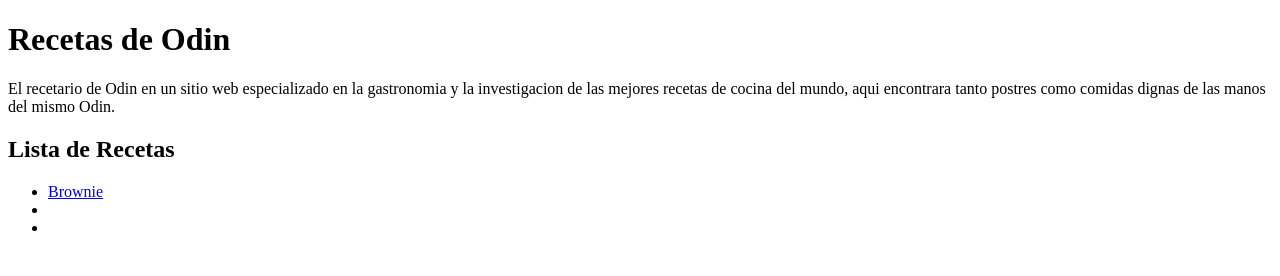
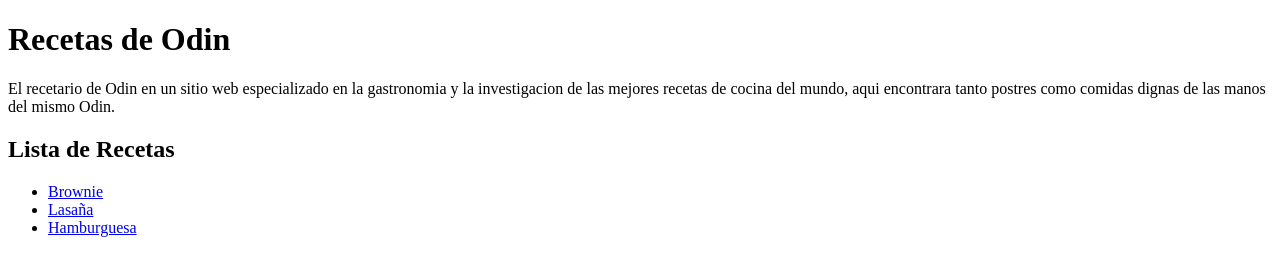
Before and after one commit to Joel-pixe/odin-recipes, a plain HTML site: page index.html in a window 1280 px wide. Drawn offline with Linux system fonts and the light colour scheme.

Commit message:
Agrega links de 2 recetas nuevas

```diff
--- a/index.html
+++ b/index.html
@@ -16,8 +16,8 @@
         <!-- Lista no ordenada para los links de las recetas -->
         <ul>
             <li><a href="recipes/brownie.html">Brownie</a></li>
-            <li></li>
-            <li></li>
+            <li><a href="recipes/lasana.html">Lasaña</a></li>
+            <li><a href="recipes/hamburguesa.html">Hamburguesa</a></li>
         </ul>
 
     </body>
```
